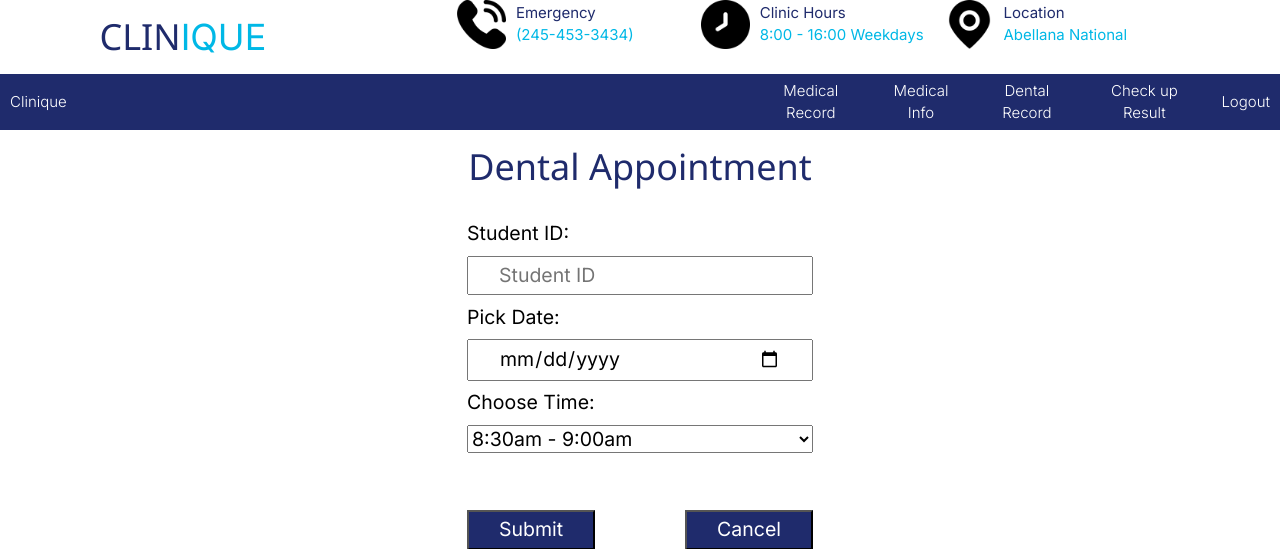
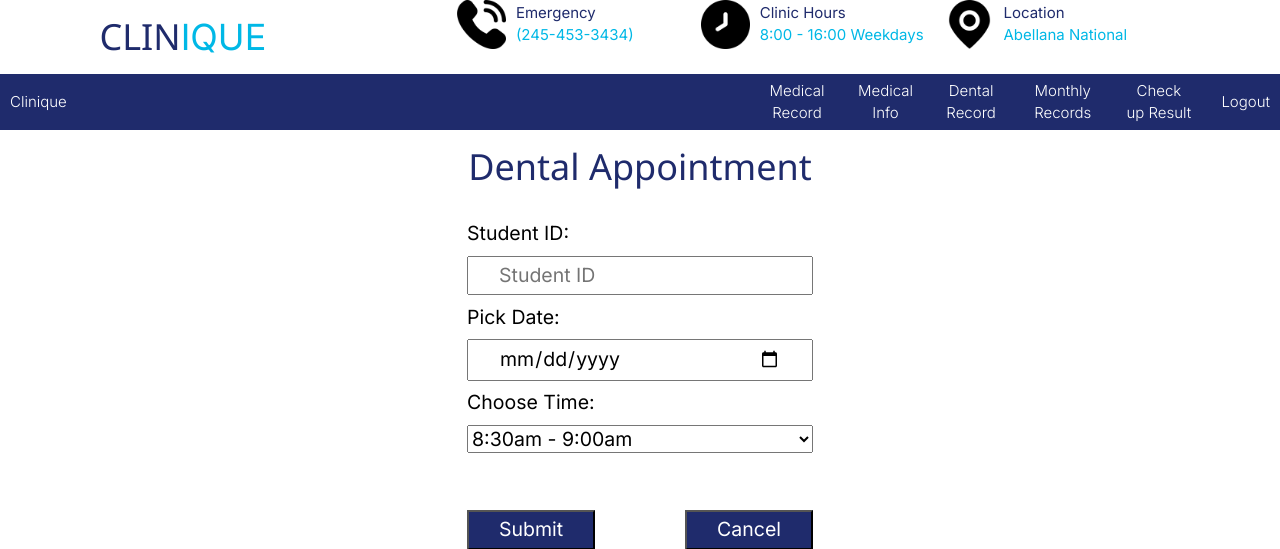
Before and after one commit to TanedoChristian/Clinique, a PHP site: page /view/appointment.php in a window 1280 px wide. Shown: the top 549 px of the page. Run offline with PHP 8.4, Linux system fonts and the light colour scheme; some web fonts are replaced.

```diff
--- a/templates/nurseheader.php
+++ b/templates/nurseheader.php
@@ -18,6 +18,7 @@
                 <li><a href ="appointment-list.php">Dental Appointments</a></li>
                 </div>
                 </div>
+                <li><a href="monthly-records.php"> Monthly Records </a> </li>
                 <li><a href="checkup-result.php"> Check up Result </a> </li>
                 <li><a href="../scripts/logout.php">Logout</a></li>
             </ul>
```
